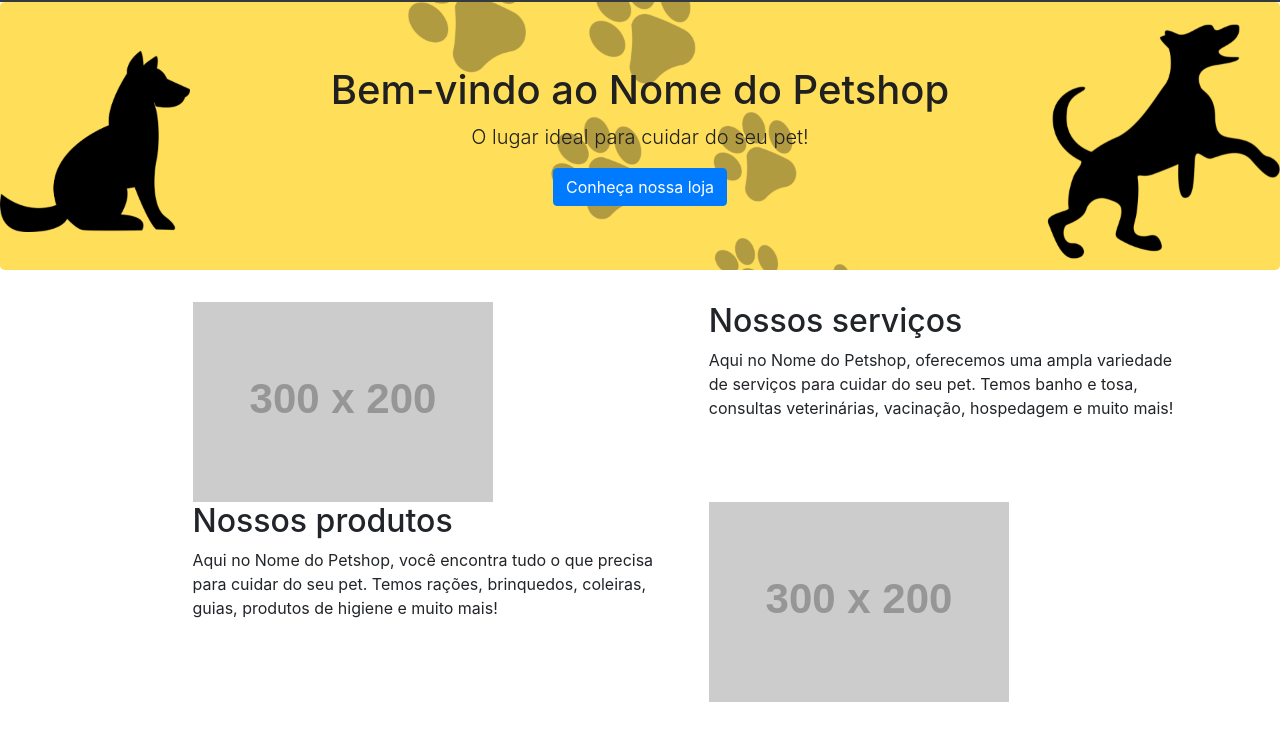
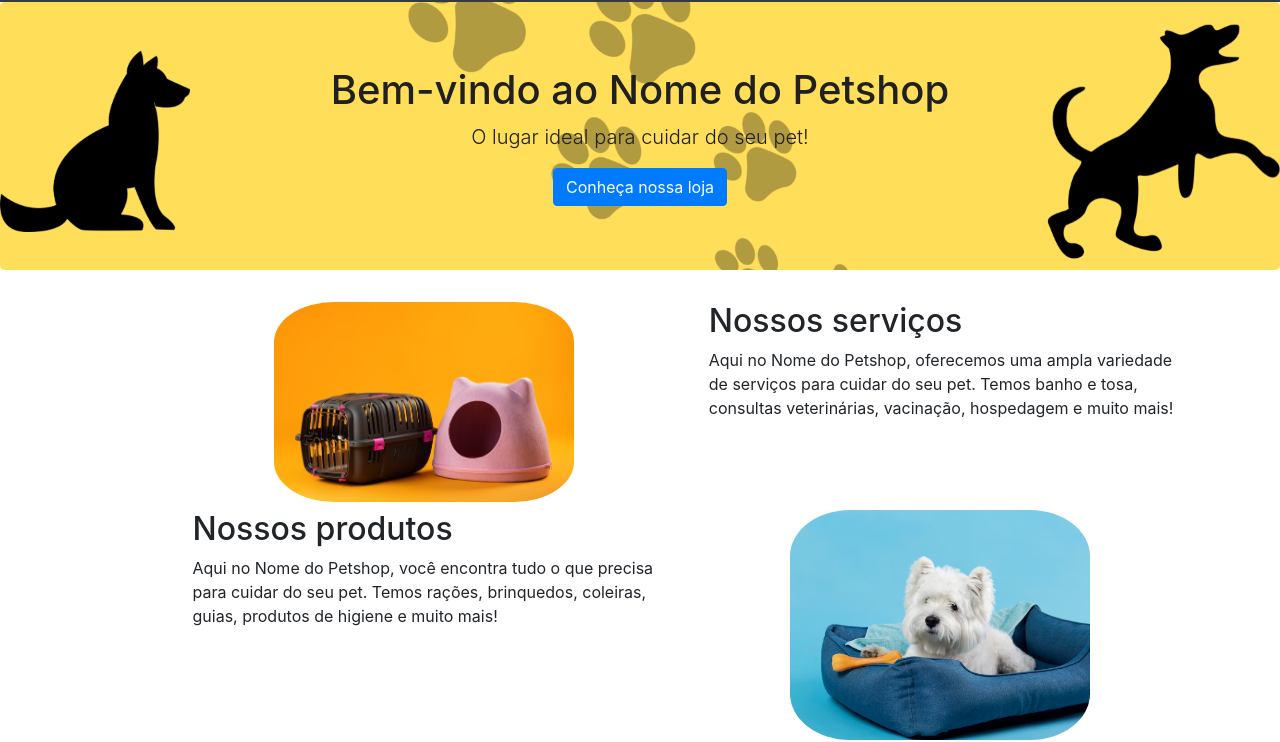
Before and after one commit to ThailanyP/pet, a plain HTML site: page pet/index.html in a window 1280 px wide. Shown: the part 64-806 px from the top of the page. Drawn offline with nearby package versions, Linux system fonts and the light colour scheme; placeholder pictures from the web are drawn by us.

Commit message:
Add files via upload

```diff
--- a/pet/index.html
+++ b/pet/index.html
@@ -9,6 +9,11 @@
 	<!-- Adicionando nosso próprio arquivo de CSS -->
 	<link rel="stylesheet" href="css/style.css">
 </head>
+<style>
+	#c{
+	border-radius: 20%;
+	}
+</style>
 <body>
 	<header>
         <nav class="navbar navbar-expand-md bg-dark navbar-dark">
@@ -51,20 +56,20 @@
 		<section class="container">
 			<div class="row offset-md-1">
 				<div class="col-md-6">
-					<img src="https://via.placeholder.com/300x200" alt="Pet 1" class="img-fluid" width="300" height="200">
+					<img src="imagens/c1.png" alt="Pet 1" id="c" class="img-fluid offset-md-2" width="300" height="200">
 				</div>
 				<div class="col-md-6">
 					<h2>Nossos serviços</h2>
 					<p>Aqui no Nome do Petshop, oferecemos uma ampla variedade de serviços para cuidar do seu pet. Temos banho e tosa, consultas veterinárias, vacinação, hospedagem e muito mais!</p>
 				</div>
 			</div>
-			<div class="row offset-md-1">
+			<div class="row offset-md-1 mt-2">
 				<div class="col-md-6">
 					<h2>Nossos produtos</h2>
 					<p>Aqui no Nome do Petshop, você encontra tudo o que precisa para cuidar do seu pet. Temos rações, brinquedos, coleiras, guias, produtos de higiene e muito mais!</p>
 				</div>
 				<div class="col-md-6">
-					<img src="https://via.placeholder.com/300x200" alt="Pet 2" class="img-fluid" width="300" height="200">
+					<img src="imagens/c2.png" alt="Pet 2" id="c" class="img-fluid offset-md-2" width="300" height="200">
 				</div>
 			</div>
 		</section>
```
Also changed, not shown: pet/imagens/c1.png (added), pet/imagens/c2.png (added).
